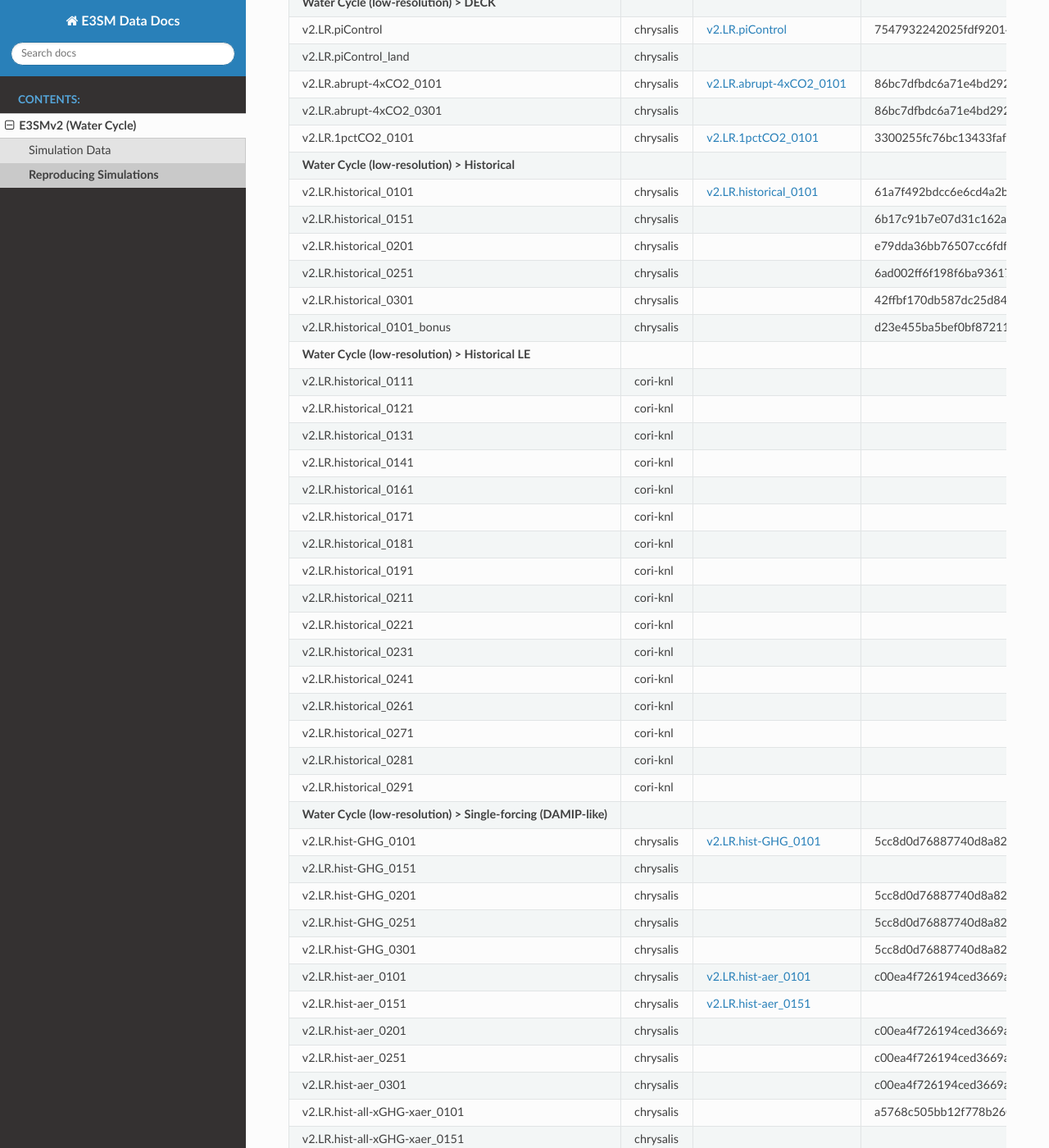
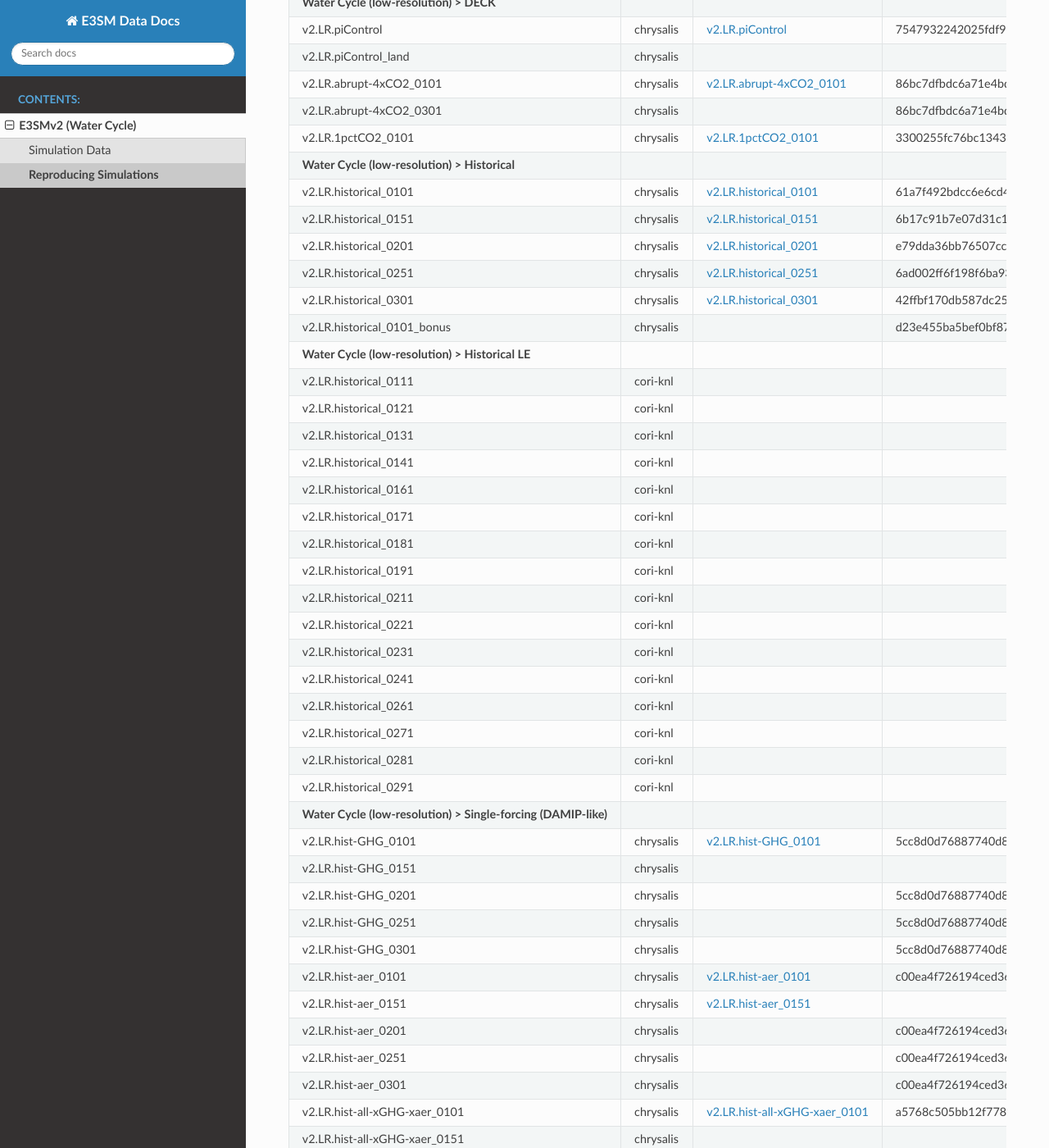
Before and after one commit to E3SM-Project/e3sm_data_docs, a Sphinx documentation site: the page built from docs/source/v2/reproducing_simulations.rst, in a window 1280 px wide and 1400 px high, scrolled down 1314 px. Shown: the whole window at 82% size. Built offline with Sphinx 7.4.7 and the Read the Docs theme 2.0.0, drawn with Linux system fonts in a browser that asks for light colours; some of the changed text lies outside the part shown.

```diff
--- a/docs/source/v2/reproducing_simulations.rst
+++ b/docs/source/v2/reproducing_simulations.rst
@@ -80,13 +80,13 @@ E3SMv2 simulations:
 +-------------------------------------------------------------------+-------------+----------------------------------------------------------------------------------------------------------------------------------------------------------------------------------------------------------+------------------------------------+
 | v2.LR.historical_0101                                             | chrysalis   | `v2.LR.historical_0101 <https://raw.githubusercontent.com/E3SM-Project/e3sm_data_docs/main/run_scripts/v2/reproduce/run.v2.LR.historical_0101.sh>`_                                                      | 61a7f492bdcc6e6cd4a2b41c92546219   |
 +-------------------------------------------------------------------+-------------+----------------------------------------------------------------------------------------------------------------------------------------------------------------------------------------------------------+------------------------------------+
-| v2.LR.historical_0151                                             | chrysalis   |                                                                                                                                                                                                          | 6b17c91b7e07d31c162adbfbe7782d42   |
+| v2.LR.historical_0151                                             | chrysalis   | `v2.LR.historical_0151 <https://raw.githubusercontent.com/E3SM-Project/e3sm_data_docs/main/run_scripts/v2/reproduce/run.v2.LR.historical_0151.sh>`_                                                      | 6b17c91b7e07d31c162adbfbe7782d42   |
 +-------------------------------------------------------------------+-------------+----------------------------------------------------------------------------------------------------------------------------------------------------------------------------------------------------------+------------------------------------+
-| v2.LR.historical_0201                                             | chrysalis   |                                                                                                                                                                                                          | e79dda36bb76507cc6fdf88292e8ced9   |
+| v2.LR.historical_0201                                             | chrysalis   | `v2.LR.historical_0201 <https://raw.githubusercontent.com/E3SM-Project/e3sm_data_docs/main/run_scripts/v2/reproduce/run.v2.LR.historical_0201.sh>`_                                                      | e79dda36bb76507cc6fdf88292e8ced9   |
 +-------------------------------------------------------------------+-------------+----------------------------------------------------------------------------------------------------------------------------------------------------------------------------------------------------------+------------------------------------+
-| v2.LR.historical_0251                                             | chrysalis   |                                                                                                                                                                                                          | 6ad002ff6f198f6ba936171da48bc5b2   |
+| v2.LR.historical_0251                                             | chrysalis   | `v2.LR.historical_0251 <https://raw.githubusercontent.com/E3SM-Project/e3sm_data_docs/main/run_scripts/v2/reproduce/run.v2.LR.historical_0251.sh>`_                                                      | 6ad002ff6f198f6ba936171da48bc5b2   |
 +-------------------------------------------------------------------+-------------+----------------------------------------------------------------------------------------------------------------------------------------------------------------------------------------------------------+------------------------------------+
-| v2.LR.historical_0301                                             | chrysalis   |                                                                                                                                                                                                          | 42ffbf170db587dc25d84d5d2ec7bc12   |
+| v2.LR.historical_0301                                             | chrysalis   | `v2.LR.historical_0301 <https://raw.githubusercontent.com/E3SM-Project/e3sm_data_docs/main/run_scripts/v2/reproduce/run.v2.LR.historical_0301.sh>`_                                                      | 42ffbf170db587dc25d84d5d2ec7bc12   |
 +-------------------------------------------------------------------+-------------+----------------------------------------------------------------------------------------------------------------------------------------------------------------------------------------------------------+------------------------------------+
 | v2.LR.historical_0101_bonus                                       | chrysalis   |                                                                                                                                                                                                          | d23e455ba5bef0bf87211468570b6835   |
 +-------------------------------------------------------------------+-------------+----------------------------------------------------------------------------------------------------------------------------------------------------------------------------------------------------------+------------------------------------+
@@ -146,7 +146,7 @@ E3SMv2 simulations:
 +-------------------------------------------------------------------+-------------+----------------------------------------------------------------------------------------------------------------------------------------------------------------------------------------------------------+------------------------------------+
 | v2.LR.hist-aer_0301                                               | chrysalis   |                                                                                                                                                                                                          | c00ea4f726194ced3669a7f0ae0bac27   |
 +-------------------------------------------------------------------+-------------+----------------------------------------------------------------------------------------------------------------------------------------------------------------------------------------------------------+------------------------------------+
-| v2.LR.hist-all-xGHG-xaer_0101                                     | chrysalis   |                                                                                                                                                                                                          | a5768c505bb12f778b2606ae8f5705ce   |
+| v2.LR.hist-all-xGHG-xaer_0101                                     | chrysalis   | `v2.LR.hist-all-xGHG-xaer_0101 <https://raw.githubusercontent.com/E3SM-Project/e3sm_data_docs/main/run_scripts/v2/reproduce/run.v2.LR.hist-all-xGHG-xaer_0101.sh>`_                                      | a5768c505bb12f778b2606ae8f5705ce   |
 +-------------------------------------------------------------------+-------------+----------------------------------------------------------------------------------------------------------------------------------------------------------------------------------------------------------+------------------------------------+
 | v2.LR.hist-all-xGHG-xaer_0151                                     | chrysalis   |                                                                                                                                                                                                          |                                    |
 +-------------------------------------------------------------------+-------------+----------------------------------------------------------------------------------------------------------------------------------------------------------------------------------------------------------+------------------------------------+
@@ -174,7 +174,7 @@ E3SMv2 simulations:
 +-------------------------------------------------------------------+-------------+----------------------------------------------------------------------------------------------------------------------------------------------------------------------------------------------------------+------------------------------------+
 | v2.LR.piClim-histall_0031                                         | chrysalis   |                                                                                                                                                                                                          |                                    |
 +-------------------------------------------------------------------+-------------+----------------------------------------------------------------------------------------------------------------------------------------------------------------------------------------------------------+------------------------------------+
-| v2.LR.piClim-histall_0041                                         | chrysalis   |                                                                                                                                                                                                          | 0e9d9fbc8a132299fed161bd833fdd43   |
+| v2.LR.piClim-histall_0041                                         | chrysalis   | `v2.LR.piClim-histall_0041 <https://raw.githubusercontent.com/E3SM-Project/e3sm_data_docs/main/run_scripts/v2/reproduce/run.v2.LR.piClim-histall_0041.sh>`_                                              | 0e9d9fbc8a132299fed161bd833fdd43   |
 +-------------------------------------------------------------------+-------------+----------------------------------------------------------------------------------------------------------------------------------------------------------------------------------------------------------+------------------------------------+
 | v2.LR.piClim-histaer_0021                                         | chrysalis   | `v2.LR.piClim-histaer_0021 <https://raw.githubusercontent.com/E3SM-Project/e3sm_data_docs/main/run_scripts/v2/reproduce/run.v2.LR.piClim-histaer_0021.sh>`_                                              | 442ebb4ff467d8c9f57c5d5b4ec37bd9   |
 +-------------------------------------------------------------------+-------------+----------------------------------------------------------------------------------------------------------------------------------------------------------------------------------------------------------+------------------------------------+
@@ -206,7 +206,7 @@ E3SMv2 simulations:
 +-------------------------------------------------------------------+-------------+----------------------------------------------------------------------------------------------------------------------------------------------------------------------------------------------------------+------------------------------------+
 | v2.NARRM.historical_0251                                          | cori-knl    |                                                                                                                                                                                                          |                                    |
 +-------------------------------------------------------------------+-------------+----------------------------------------------------------------------------------------------------------------------------------------------------------------------------------------------------------+------------------------------------+
-| v2.NARRM.historical_0301                                          | chrysalis   |                                                                                                                                                                                                          | 24147fbb5d601e1bd6fcae6ace72968c   |
+| v2.NARRM.historical_0301                                          | chrysalis   | `v2.NARRM.historical_0301 <https://raw.githubusercontent.com/E3SM-Project/e3sm_data_docs/main/run_scripts/v2/reproduce/run.v2.NARRM.historical_0301.sh>`_                                                | 24147fbb5d601e1bd6fcae6ace72968c   |
 +-------------------------------------------------------------------+-------------+----------------------------------------------------------------------------------------------------------------------------------------------------------------------------------------------------------+------------------------------------+
 | v2.NARRM.historical_0101_bonus                                    | chrysalis   |                                                                                                                                                                                                          |                                    |
 +-------------------------------------------------------------------+-------------+----------------------------------------------------------------------------------------------------------------------------------------------------------------------------------------------------------+------------------------------------+
```
